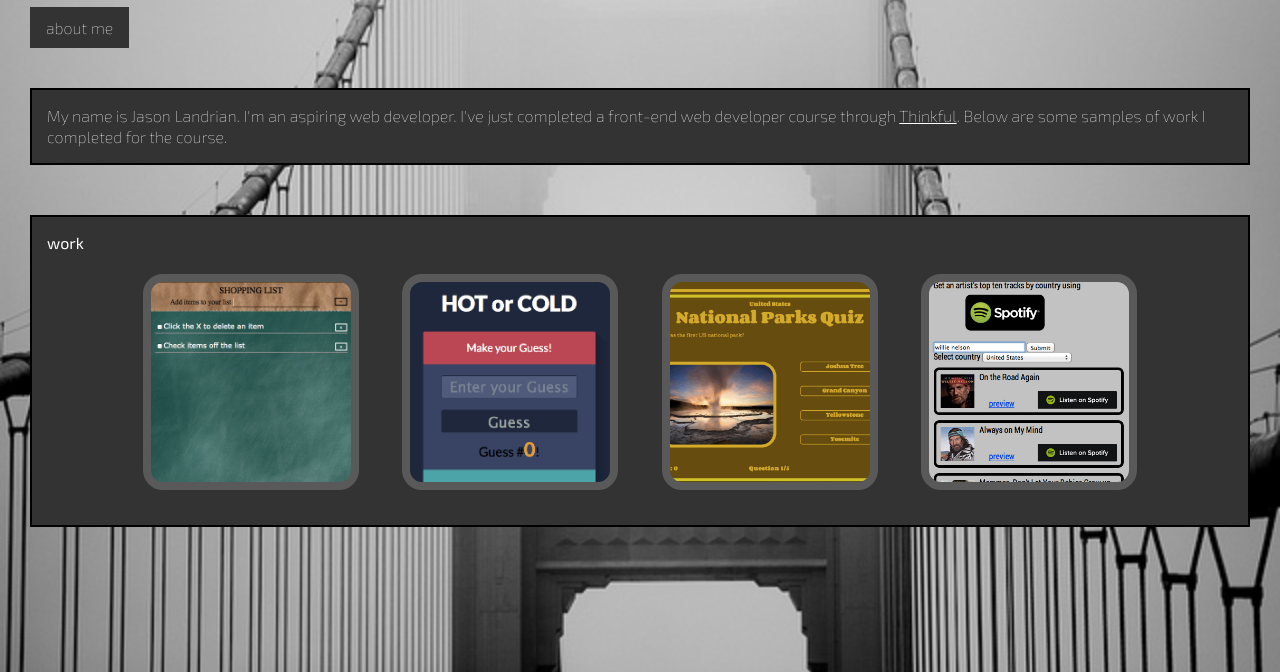
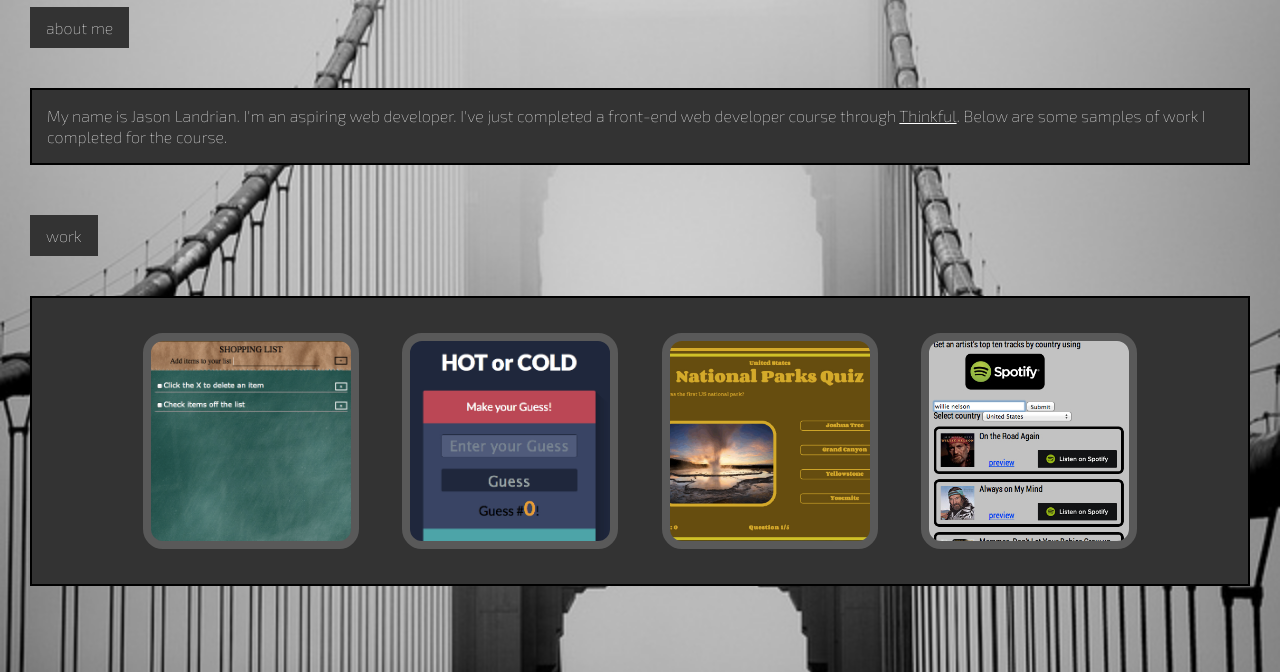
Before and after one commit to jlandrian/Portfolio, a plain HTML site: page index.html in a window 1280 px wide. Shown: the part 128-800 px from the top of the page. Drawn offline with nearby package versions, Linux system fonts and the light colour scheme.

Commit message:
added heading to work section

```diff
--- a/index.html
+++ b/index.html
@@ -35,8 +35,9 @@
             </p></div>
         </section>
         <section>
+             <div class="title">work</div>
         <div class="portfolio">
-            <a name="work"></a><p>work</p>
+            <a name="work"></a>
             <a href="http://jlandrian.github.io/Jquery-shopping-list/" target="_blank"><div class="content shoppinglist"><div class="hidden"><span>A shopping list app created using Jquery</span></div></div></a>
             <a href="http://jlandrian.github.io/hot-or-cold" target="_blank"><div class="content hotorcold"><div class="hidden"><span>A random number guessing game using Javascript and Jquery</span></div></div></a>
             <a href="http://jlandrian.github.io/js-quiz-app" target="_blank"><div class="content quiz"><div class="hidden"><span>A quiz on America's national parks using Javascript and Jquery</span></div></div></a>
--- a/style.css
+++ b/style.css
@@ -67,7 +67,7 @@ body {
 .bio{
     background-color: #333333;
     color: #FFFFFF;
-    margin: 20px 30px;
+    margin: 20px 30px 0 30px;
     padding: 15px;
     font-family: 'Exo 2', sans-serif;
     font-weight: 100;
@@ -91,7 +91,7 @@ body {
 .portfolio {
     background-color: #333333;
     padding: 15px;
-    margin: 50px 30px;
+    margin: 20px 30px;
     text-align: center;
     border: 2px solid black;
 }
```
